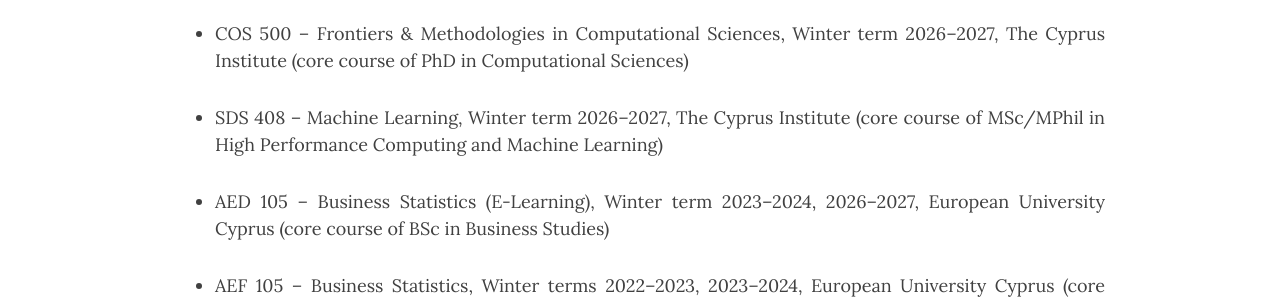
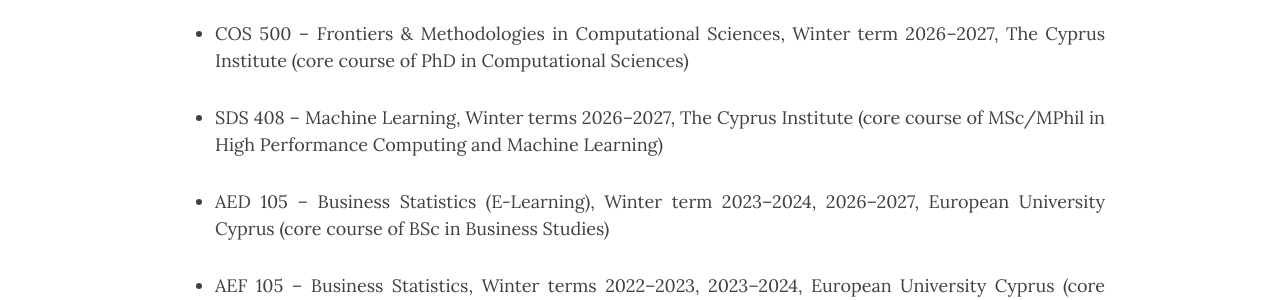
Before and after one commit to ch-var/ch-var.github.io, a Jekyll site: the page built from CV.html, in a window 1280 px wide and 900 px high, scrolled down 8317 px. Shown: the part 154-454 px from the top of the window. Built offline with Jekyll 4.4.1, drawn with Linux system fonts in a browser that asks for light colours; formulas are drawn with MathJax 3.

Commit message:
Update CV.html

```diff
--- a/CV.html
+++ b/CV.html
@@ -215,7 +215,7 @@
 <ul>
 <li class="responsive-margin">COS 500 – Frontiers & Methodologies in Computational Sciences, Winter term 2026–2027, The Cyprus Institute (core course of PhD in Computational Sciences)</li>
 <p></p>
-<li class="responsive-margin">SDS 408 – Machine Learning, Winter term 2026–2027, The Cyprus Institute (core course of MSc/MPhil in High Performance Computing and Machine Learning)</li>
+<li class="responsive-margin">SDS 408 – Machine Learning, Winter terms 2026–2027, The Cyprus Institute (core course of MSc/MPhil in High Performance Computing and Machine Learning)</li>
 <p></p>
 <li class="responsive-margin">AED 105 – Business Statistics (E-Learning), Winter term 2023–2024, 2026–2027, European University Cyprus (core course of BSc in Business Studies)</li>
 <p></p>
```
